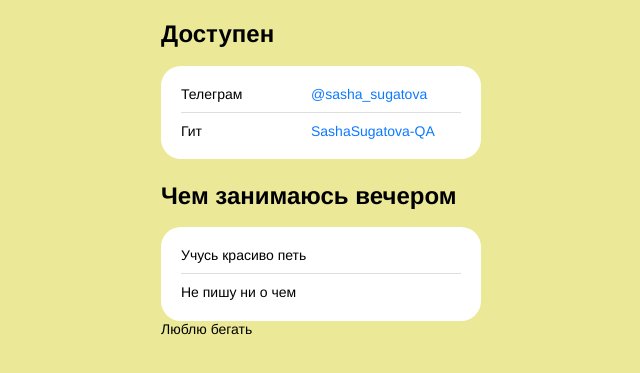
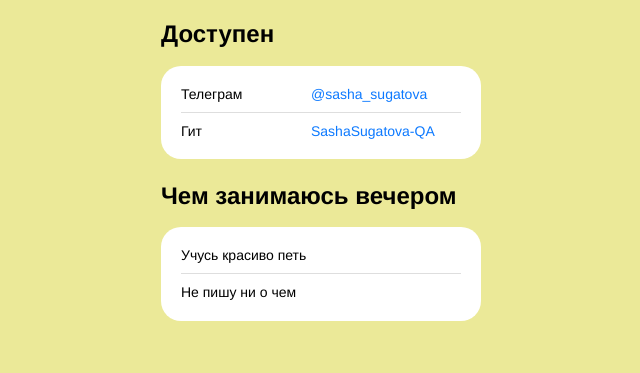
Before and after one commit to SashaSugatova-QA/cv, a plain HTML site: page index.html in a window 1280 px wide. Shown: the part 173-546 px from the top of the page, without its empty margins (319-959 px from the left). Drawn offline with Linux system fonts and the light colour scheme.

Commit message:
Add files via upload

```diff
--- a/index.html
+++ b/index.html
@@ -44,9 +44,6 @@
             <p class="links__title">Не пишу ни о чем</p>
           </li>
         </ul>
-        <li class="links__link">
-          <p class="links__title">Люблю бегать</p>
-        </li>
       </section>
     </main>
   </body>
```
